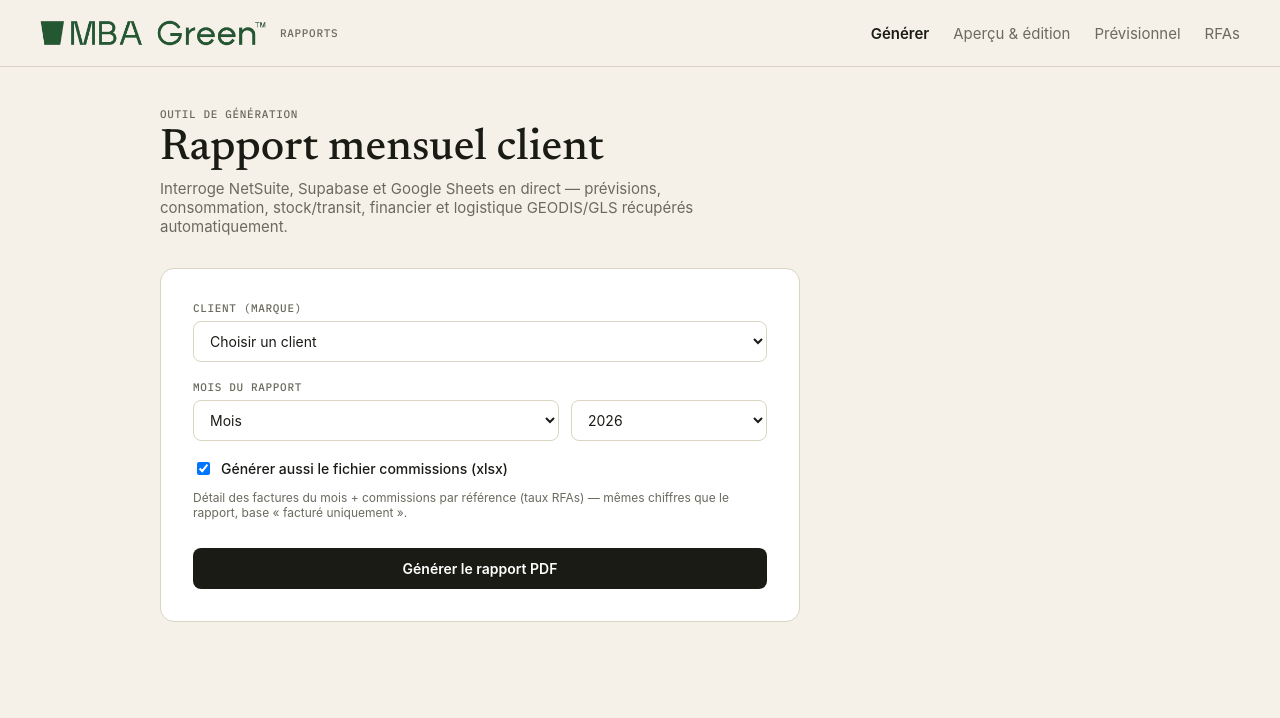
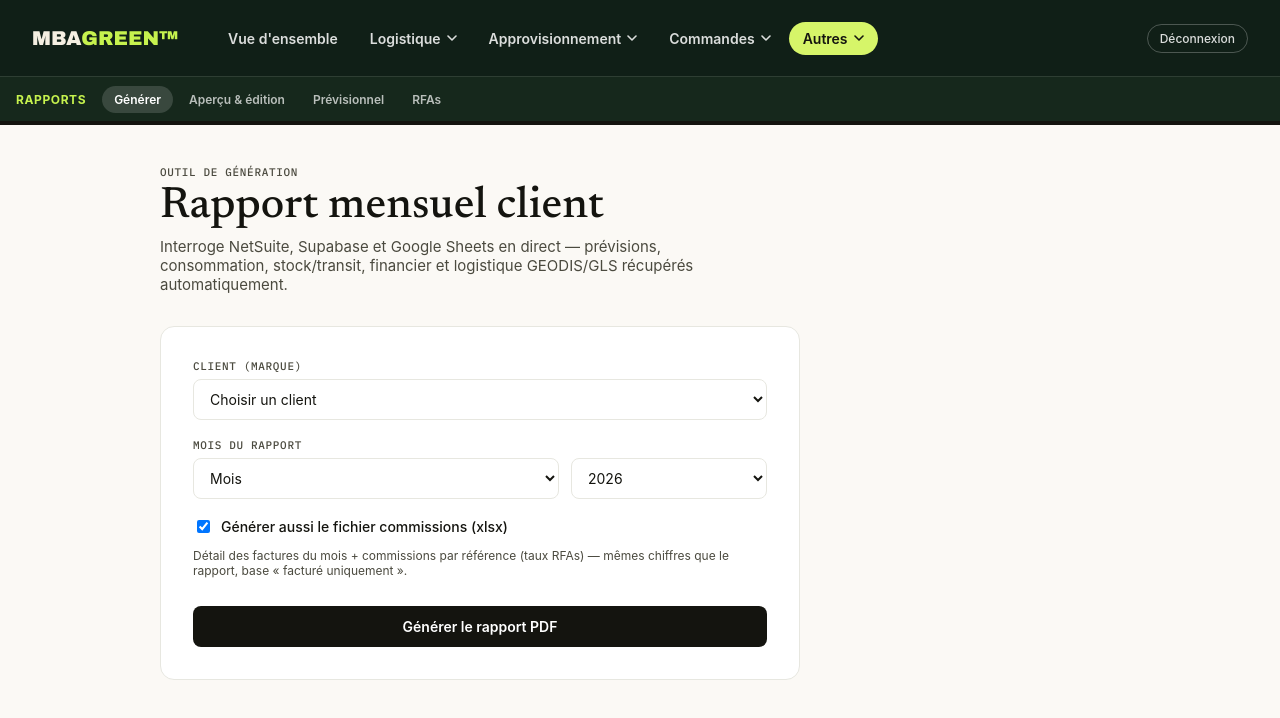
Before and after one commit to ndimitrescu-commits/mba-green-rapports, a Next.js app: page / in a window 1280 px wide. Shown: the top 718 px of the page. Built offline with nearby package versions, Linux system fonts and the light colour scheme.

Commit message:
Menu unifié et palette alignée sur GEODIS/GLS/demand-planning

```diff
--- a/app/components/AppHeader.tsx
+++ b/app/components/AppHeader.tsx
@@ -1,13 +1,50 @@
 "use client";
 
 /**
- * Barre de navigation partagée — logo MBA Green + liens vers les 4 pages de
- * l'outil, toujours affichée en haut (le lien actif en gras). Utilisée sur
- * les 4 pages (/, /preview, /prevision, /rfa) pour pouvoir naviguer entre
- * elles directement, sans repasser par l'accueil (remarque Nicolas,
- * 09/09/2026).
+ * Barre de navigation partagée — remplace l'ancien bandeau simple (4 liens)
+ * par le menu unifié des autres outils MBA Green (dashboard, GEODIS, GLS,
+ * demand-planning) : logo cliquable vers l'intranet, menu principal avec
+ * sous-menus déroulants (Logistique / Approvisionnement / Commandes /
+ * Autres), et une bande secondaire propre à cet outil avec ses 4 pages
+ * (demande Nicolas 10/09/2026 : « revoir le design de cet outil ... pour
+ * coller à ce qu'on vient de faire pour GLS, Geodis et Demand planning »).
+ * Pas de Tailwind dans ce projet : styles inline React, pas de classes.
+ * "Autres" est actif ici puisque Rapports mensuels en fait partie.
  */
-import { theme, microLabel, headerBar, navLink, navLinkMuted } from "@/lib/theme";
+import { useRouter } from "next/navigation";
+import { useState } from "react";
+import { NavDropdown } from "./NavDropdown";
+
+const MENU_GROUPS = [
+  {
+    label: "Logistique",
+    items: [
+      { label: "GEODIS", href: "https://suivi-livraisons-geodis.vercel.app/" },
+      { label: "GLS", href: "https://gls-suivi.vercel.app/" },
+    ],
+  },
+  {
+    label: "Approvisionnement",
+    items: [
+      { label: "Demand planning", href: "https://mba-green-demand-planning.vercel.app/conso" },
+      { label: "Approvisionnement", href: "https://mba-green-procurement.vercel.app/rfq" },
+    ],
+  },
+  {
+    label: "Commandes",
+    items: [
+      { label: "CSV Generator", href: "https://mbagreen-app-production.up.railway.app/login" },
+      { label: "Portail B2B", href: "https://mba-green-portal.vercel.app/" },
+    ],
+  },
+  {
+    label: "Autres",
+    items: [
+      { label: "Rapports mensuels", href: "https://mba-green-rapports.vercel.app/" },
+      { label: "Datasheet Database", href: "https://mba-green-fiches-produit.vercel.app/repertoire" },
+    ],
+  },
+];
 
 const NAV_ITEMS: { href: string; label: string }[] = [
   { href: "/", label: "Générer" },
@@ -16,25 +53,134 @@ const NAV_ITEMS: { href: string; label: string }[] = [
   { href: "/rfa", label: "RFAs" },
 ];
 
+function SignOutButton() {
+  const router = useRouter();
+  const [loading, setLoading] = useState(false);
+
+  async function handleLogout() {
+    setLoading(true);
+    await fetch("/api/logout", { method: "POST" });
+    router.push("/login");
+    router.refresh();
+  }
+
+  return (
+    <button
+      type="button"
+      onClick={handleLogout}
+      disabled={loading}
+      style={{
+        borderRadius: 9999,
+        border: "1px solid rgba(255,255,255,0.25)",
+        padding: "6px 12px",
+        fontSize: 12,
+        fontWeight: 500,
+        fontFamily: "var(--font-sans)",
+        color: "rgba(255,255,255,0.85)",
+        background: "transparent",
+        cursor: loading ? "not-allowed" : "pointer",
+      }}
+    >
+      Déconnexion
+    </button>
+  );
+}
+
 export default function AppHeader({ active }: { active: string }) {
   return (
-    <div style={headerBar}>
-      <a href="/" style={{ display: "flex", alignItems: "center", gap: 10, textDecoration: "none" }}>
-        {/* eslint-disable-next-line @next/next/no-img-element */}
-        <img src="/logo-mba-green.png" alt="MBA Green" style={{ height: 26, width: "auto" }} />
-        <span style={{ ...microLabel, marginLeft: 4 }}>RAPPORTS</span>
+    <header style={{ borderBottom: "4px solid #14140F", background: "#101F17" }}>
+      <div
+        style={{
+          display: "flex",
+          alignItems: "center",
+          justifyContent: "space-between",
+          gap: 24,
+          height: 76,
+          maxWidth: 1440,
+          margin: "0 auto",
+          padding: "0 32px",
+        }}
+      >
+        <div style={{ display: "flex", alignItems: "center", gap: 36 }}>
+          <a
+            href="https://intranet.mbagreen.net"
+            style={{ fontFamily: "var(--font-logo)", fontSize: 20, color: "#F5EFE2", textDecoration: "none" }}
+          >
+            MBA<span style={{ color: "#C6F24E" }}>GREEN™</span>
           </a>
-      <nav style={{ display: "flex", gap: 24, alignItems: "center" }}>
-        {NAV_ITEMS.map((item) => (
+          <nav style={{ display: "flex", alignItems: "center", gap: 4 }}>
+            <a
+              href="https://intranet.mbagreen.net"
+              style={{
+                borderRadius: 9999,
+                padding: "8px 14px",
+                fontSize: 14,
+                fontWeight: 600,
+                fontFamily: "var(--font-sans)",
+                color: "rgba(255,255,255,0.85)",
+                textDecoration: "none",
+              }}
+            >
+              Vue d&apos;ensemble
+            </a>
+            {MENU_GROUPS.map((group) => (
+              <NavDropdown key={group.label} label={group.label} items={group.items} active={group.label === "Autres"} />
+            ))}
+          </nav>
+        </div>
+        <SignOutButton />
+      </div>
+
+      <div style={{ borderTop: "1px solid rgba(255,255,255,0.1)", background: "#16281C", padding: "0 16px" }}>
+        <div
+          style={{
+            display: "flex",
+            alignItems: "center",
+            gap: 16,
+            height: 44,
+            maxWidth: 1440,
+            margin: "0 auto",
+            overflowX: "auto",
+          }}
+        >
+          <span
+            style={{
+              whiteSpace: "nowrap",
+              fontSize: 12,
+              fontWeight: 700,
+              letterSpacing: "0.05em",
+              color: "#C6F24E",
+              fontFamily: "var(--font-sans)",
+            }}
+          >
+            RAPPORTS
+          </span>
+          <nav style={{ display: "flex", gap: 4 }}>
+            {NAV_ITEMS.map((item) => {
+              const isActive = item.href === active;
+              return (
                 <a
                   key={item.href}
                   href={item.href}
-            style={item.href === active ? { ...navLink, fontWeight: 600 } : navLinkMuted}
+                  style={{
+                    whiteSpace: "nowrap",
+                    borderRadius: 9999,
+                    padding: "6px 12px",
+                    fontSize: 12,
+                    fontWeight: 600,
+                    fontFamily: "var(--font-sans)",
+                    textDecoration: "none",
+                    background: isActive ? "rgba(255,255,255,0.15)" : "transparent",
+                    color: isActive ? "#fff" : "rgba(255,255,255,0.7)",
+                  }}
                 >
                   {item.label}
                 </a>
-        ))}
+              );
+            })}
           </nav>
         </div>
+      </div>
+    </header>
   );
 }
--- /dev/null
+++ b/app/components/NavDropdown.tsx
@@ -0,0 +1,128 @@
+"use client";
+
+/**
+ * Sous-menu du header — repris à l'identique des autres outils MBA Green
+ * (GEODIS, GLS, demand-planning, dashboard) pour un menu de navigation
+ * unifié (demande Nicolas 10/09/2026). Pas de Tailwind dans ce projet :
+ * même comportement (clic pour ouvrir, ferme au clic extérieur / Échap /
+ * sélection d'un lien), mais en styles inline React plutôt qu'en classes.
+ *
+ * Toujours des liens externes (autres outils déployés séparément) :
+ * ouverture en nouvel onglet pour garder l'outil courant.
+ *
+ * `active` force le style "sélectionné" même fermé — utilisé ici pour
+ * "Autres", puisque cet outil (Rapports mensuels) en fait partie.
+ */
+import { useEffect, useRef, useState } from "react";
+
+export interface NavDropdownItem {
+  label: string;
+  href: string;
+}
+
+export function NavDropdown({
+  label,
+  items,
+  active = false,
+}: {
+  label: string;
+  items: NavDropdownItem[];
+  active?: boolean;
+}) {
+  const [open, setOpen] = useState(false);
+  const ref = useRef<HTMLDivElement>(null);
+
+  useEffect(() => {
+    function onPointerDown(e: MouseEvent) {
+      if (ref.current && !ref.current.contains(e.target as Node)) setOpen(false);
+    }
+    function onKeyDown(e: KeyboardEvent) {
+      if (e.key === "Escape") setOpen(false);
+    }
+    document.addEventListener("mousedown", onPointerDown);
+    document.addEventListener("keydown", onKeyDown);
+    return () => {
+      document.removeEventListener("mousedown", onPointerDown);
+      document.removeEventListener("keydown", onKeyDown);
+    };
+  }, []);
+
+  const highlighted = open || active;
+
+  return (
+    <div style={{ position: "relative" }} ref={ref}>
+      <button
+        type="button"
+        onClick={() => setOpen((v) => !v)}
+        aria-expanded={open}
+        style={{
+          display: "flex",
+          alignItems: "center",
+          gap: 6,
+          borderRadius: 9999,
+          padding: "8px 14px",
+          fontSize: 14,
+          fontWeight: 600,
+          fontFamily: "var(--font-sans)",
+          border: "none",
+          cursor: "pointer",
+          background: highlighted ? "#D6F569" : "transparent",
+          color: highlighted ? "#14140F" : "rgba(255,255,255,0.85)",
+        }}
+      >
+        {label}
+        <svg
+          width="10"
+          height="6"
+          viewBox="0 0 10 6"
+          fill="none"
+          style={{ transform: open ? "rotate(180deg)" : undefined, transition: "transform 0.15s" }}
+        >
+          <path d="M1 1L5 5L9 1" stroke="currentColor" strokeWidth="1.6" strokeLinecap="round" strokeLinejoin="round" />
+        </svg>
+      </button>
+      {open && (
+        <div
+          style={{
+            position: "absolute",
+            left: 0,
+            top: "calc(100% + 10px)",
+            zIndex: 30,
+            minWidth: 220,
+            borderRadius: 10,
+            border: "1px solid #E7E7E0",
+            background: "#fff",
+            padding: 6,
+            boxShadow: "0 4px 16px rgba(20,20,15,0.08)",
+          }}
+        >
+          {items.map((item) => (
+            <a
+              key={item.href}
+              href={item.href}
+              target="_blank"
+              rel="noopener noreferrer"
+              onClick={() => setOpen(false)}
+              style={{
+                display: "flex",
+                alignItems: "center",
+                justifyContent: "space-between",
+                gap: 8,
+                borderRadius: 8,
+                padding: "10px 14px",
+                fontSize: 14,
+                fontWeight: 600,
+                fontFamily: "var(--font-sans)",
+                color: "#14140F",
+                textDecoration: "none",
+              }}
+            >
+              {item.label}
+              <span style={{ color: "#8C8A7E" }}>↗</span>
+            </a>
+          ))}
+        </div>
+      )}
+    </div>
+  );
+}
--- a/app/layout.tsx
+++ b/app/layout.tsx
@@ -16,7 +16,7 @@ export default function RootLayout({
         <link rel="preconnect" href="https://fonts.googleapis.com" />
         <link rel="preconnect" href="https://fonts.gstatic.com" crossOrigin="anonymous" />
         <link
-          href="https://fonts.googleapis.com/css2?family=Newsreader:ital,opsz,wght@0,6..72,400;0,6..72,500;0,6..72,600;1,6..72,400&family=IBM+Plex+Mono:wght@400;500;600&display=swap"
+          href="https://fonts.googleapis.com/css2?family=Newsreader:ital,opsz,wght@0,6..72,400;0,6..72,500;0,6..72,600;1,6..72,400&family=IBM+Plex+Mono:wght@400;500;600&family=Archivo+Black&display=swap"
           rel="stylesheet"
         />
         <style>{`
@@ -24,14 +24,15 @@ export default function RootLayout({
             --font-serif: 'Newsreader', Georgia, 'Times New Roman', serif;
             --font-mono: 'IBM Plex Mono', 'SFMono-Regular', Consolas, monospace;
             --font-sans: -apple-system, BlinkMacSystemFont, 'Segoe UI', Arial, sans-serif;
-            --mba-bg: #F5F1E8;
-            --mba-ink: #1B1B16;
-            --mba-ink-muted: #6B6A5F;
-            --mba-green: #1F3D2B;
-            --mba-border: #DAD4C2;
+            --font-logo: 'Archivo Black', sans-serif;
+            --mba-bg: #FBF9F5;
+            --mba-ink: #14140F;
+            --mba-ink-muted: #4B4A3F;
+            --mba-green: #16A34A;
+            --mba-border: #E7E7E0;
             --mba-card: #FFFFFF;
-            --mba-bad: #C1440E;
-            --mba-good: #2E7D4F;
+            --mba-bad: #E8623D;
+            --mba-good: #16A34A;
           }
           * { box-sizing: border-box; }
           html, body { margin: 0; padding: 0; }
--- a/lib/theme.ts
+++ b/lib/theme.ts
@@ -1,26 +1,28 @@
 /**
  * lib/theme.ts
  * ============
- * Design system partagé de l'outil MBA Green Rapports — première étape
- * d'homogénéisation avec les autres outils internes (demande de Nicolas,
- * 09/09/2026, sur le modèle visuel de l'outil Demand Planning : fond crème,
- * titres serif, labels petites capitales monospace, boutons noirs pleins).
- * Pas de framework CSS dans ce projet (styles inline React) : ce fichier
- * centralise les tokens + quelques générateurs de style réutilisables plutôt
- * que de les dupliquer dans chaque page.
+ * Design system partagé de l'outil MBA Green Rapports. Palette de base
+ * (fond/bordures/encre/vert/orange) alignée sur GEODIS/GLS/demand-planning
+ * — "palette procurement" (demande Nicolas 10/09/2026 : « revoir le design
+ * de cet outil pour coller à ce qu'on vient de faire »). Pas de framework
+ * CSS dans ce projet (styles inline React) : ce fichier centralise les
+ * tokens + quelques générateurs de style réutilisables plutôt que de les
+ * dupliquer dans chaque page. Les couleurs propres au contenu de chaque page
+ * (badges, mises en avant spécifiques) restent telles quelles — seuls les
+ * tokens de base et le header changent dans cette passe.
  */
 import type { CSSProperties } from "react";
 
 export const theme = {
-  bg: "#F5F1E8",
+  bg: "#FBF9F5",
   card: "#FFFFFF",
-  border: "#DAD4C2",
-  borderStrong: "#1B1B16",
-  ink: "#1B1B16",
-  inkMuted: "#6B6A5F",
-  green: "#1F3D2B",
-  bad: "#C1440E",
-  good: "#2E7D4F",
+  border: "#E7E7E0",
+  borderStrong: "#14140F",
+  ink: "#14140F",
+  inkMuted: "#4B4A3F",
+  green: "#16A34A",
+  bad: "#E8623D",
+  good: "#16A34A",
   fontSerif: "var(--font-serif, Georgia, serif)",
   fontMono: "var(--font-mono, 'IBM Plex Mono', monospace)",
   fontSans: "var(--font-sans, Arial, sans-serif)",
```
Also changed, not shown: app/api/logout/route.ts (added, +24 -0 lines). Lines whose indentation alone changed are shown as unchanged.
